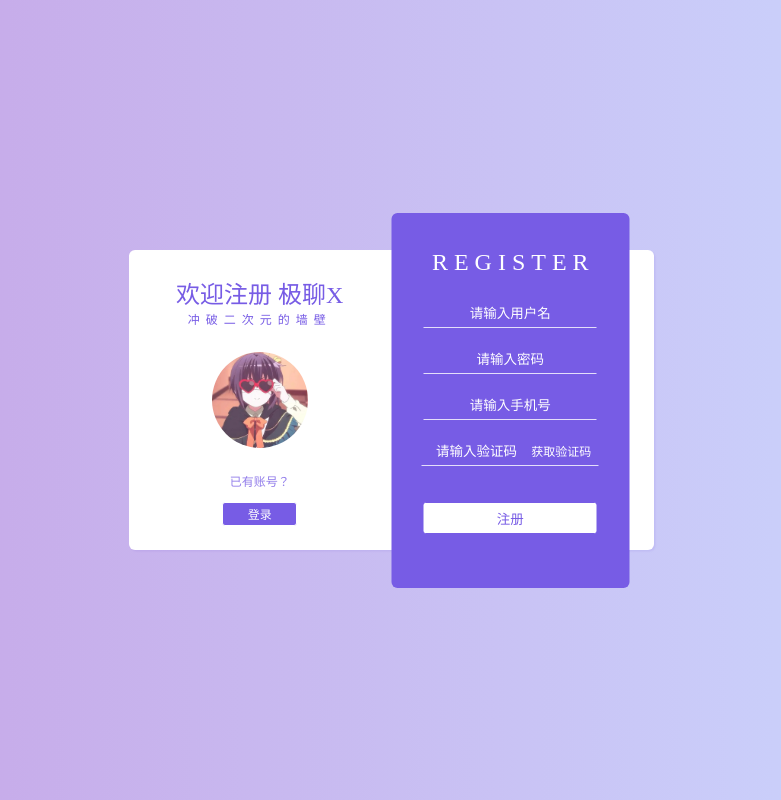
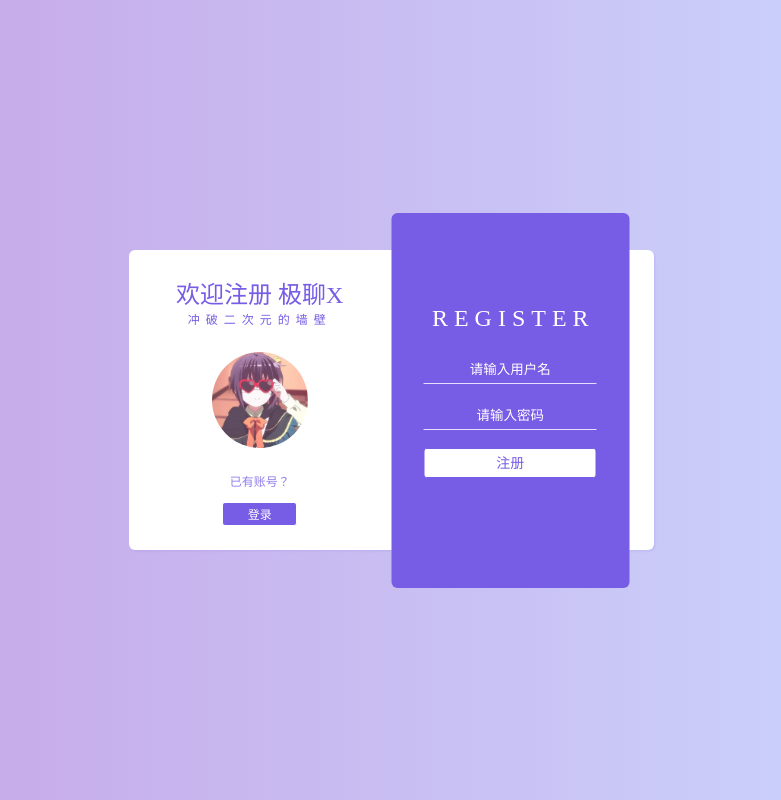
Before and after one commit to SpicyChickenFLY/chat-room, a Vue app in the folder front/: page /login in a window 1280 px wide. Both pictures are taken after a click on the button "注册". Shown: the whole page, without its empty margins (249-1030 px from the left). Built offline with nearby package versions, Linux system fonts and the light colour scheme.

Commit message:
调整前端注册界面

```diff
--- a/front/src/router/index.ts
+++ b/front/src/router/index.ts
@@ -7,7 +7,7 @@ const router = createRouter({
     {
       path: '/',
       name: 'index',
-      redirect: '/chat'
+      redirect: '/login'
       // component: IndexView
     },
     {
--- a/front/src/utils/request.ts
+++ b/front/src/utils/request.ts
@@ -5,7 +5,7 @@ import { useUserStore } from '@/stores'
 
 const userStore = useUserStore()
 
-const baseURL = 'http://10.8.0.3:5000'
+const baseURL = 'http://127.0.0.1:5000'
 const request = axios.create({
   baseURL: baseURL,
   timeout: 10000
--- a/front/src/utils/socket.ts
+++ b/front/src/utils/socket.ts
@@ -3,7 +3,6 @@ import { io } from 'socket.io-client'
 let socket: any = null
 
 const baseURL = 'http://127.0.0.1:5000'
-// const baseURL = 'http://10.8.0.3:5000'
 
 export function getSocket() {
   if (!socket) {
--- a/front/src/views/login/IndexView.vue
+++ b/front/src/views/login/IndexView.vue
@@ -28,7 +28,7 @@ const login = () => {
   }
 
   request
-    .post('/api/user/login', {
+    .post('/api/auth/login', {
       username: loginForm.value.username,
       password: loginForm.value.password
     })
@@ -64,32 +64,17 @@ const register = () => {
     ElMessage({ message: '请输入密码', type: 'error', grouping: true })
     return
   }
-  if (registerForm.value.phone === '') {
-    ElMessage({ message: '请输入手机号', type: 'error', grouping: true })
-    return
-  }
-  if (registerForm.value.code === '') {
-    ElMessage({ message: '请输入验证码', type: 'error', grouping: true })
-    return
-  }
-  if (registerForm.value.code !== '123456') {
-    ElMessage({ message: '验证码错误', type: 'error', grouping: true })
-    return
-  }
 
   request
-    .post('/api/user/register', {
+    .post('/api/auth/register', {
       username: registerForm.value.username,
       password: registerForm.value.password,
-      phone: registerForm.value.phone
     })
     .then((res: any) => {
       if (res.code === 1) {
         ElMessage.success({ message: res.message })
         registerForm.value.username = ''
         registerForm.value.password = ''
-        registerForm.value.phone = ''
-        registerForm.value.code = ''
         registerPanelVisable.value = false
       } else {
         ElMessage.error({
@@ -98,33 +83,6 @@ const register = () => {
         })
       }
     })
-}
-// 发送验证码
-const buttonDisabled = ref(false)
-const buttonText = ref('获取验证码')
-const textSecond = ref(60)
-const sendCode = () => {
-  if (registerForm.value.phone === '') {
-    ElMessage({ message: '请输入手机号', type: 'error', grouping: true })
-    return
-  }
-
-  ElMessage({
-    message: '验证码已发送',
-    type: 'success',
-    grouping: true
-  })
-  buttonDisabled.value = true
-  buttonText.value = `(${textSecond.value}s)`
-  const changeButton = setInterval(() => {
-    textSecond.value--
-    buttonText.value = `(${textSecond.value}s)`
-    if (textSecond.value <= 0) {
-      clearInterval(changeButton)
-      buttonText.value = '获取验证码'
-      textSecond.value = 60
-    }
-  }, 1000)
 }
 
 // 判断用户是否已登录过
@@ -200,35 +158,7 @@ if (userStore.token) {
               placeholder="请输入密码"
               autocomplete="off"
             />
-            <input
-              type="text"
-              name="register-phone"
-              class="register-phone"
-              id="register-phone"
-              v-model="registerForm.phone"
-              placeholder="请输入手机号"
-              autocomplete="off"
-            />
-            <div class="register-code-pane">
-              <input
-                type="text"
-                name="register-code"
-                class="register-code"
-                id="register-code"
-                v-model="registerForm.code"
-                placeholder="请输入验证码"
-                autocomplete="off"
-              />
-              <input
-                type="button"
-                :value="buttonText"
-                class="register-code-button"
-                id="register-code-button"
-                @click="sendCode"
-                :disabled="buttonDisabled"
-              />
-            </div>
-            <input value="注册" class="register-button" id="register-button" @click="register" />
+            <el-button class="register-button" id="register-button" @click="register"> 注册 </el-button>
           </form>
         </div>
       </div>
```
